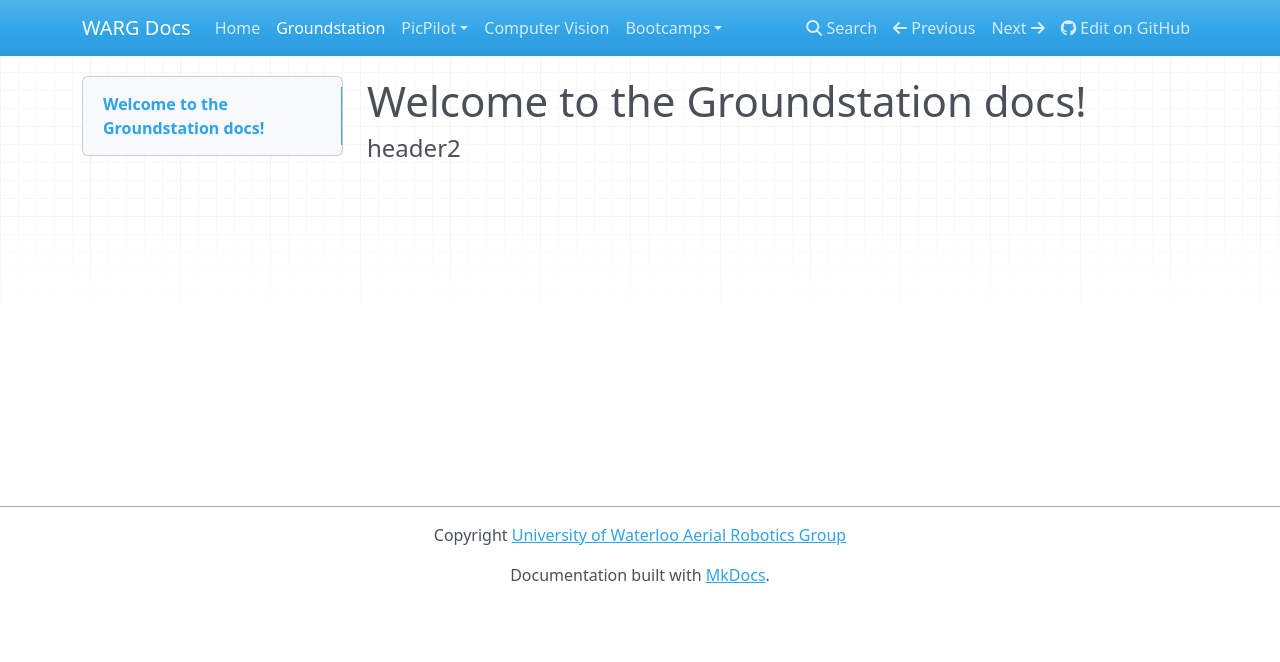
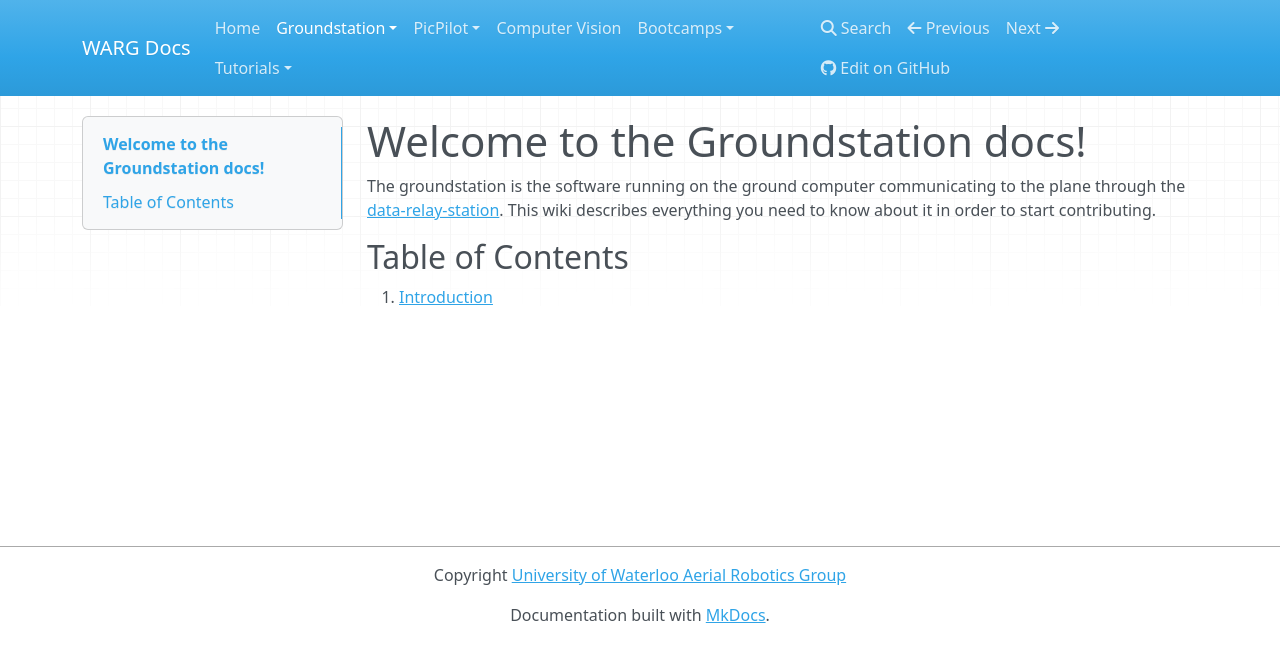
Before and after one commit to UWARG/docs, an MkDocs documentation site: the page built from docs/groundstation/index.md, in a window 1280 px wide. Shown: the top 662 px of the page. Built offline with MkDocs 1.6.1, drawn with Linux system fonts in a browser that asks for light colours; nearby versions of some CDN libraries; old or Windows-style settings are respelled for this version of MkDocs.

Commit message:
Added intro section for groundstation

```diff
--- a/docs/groundstation/index.md
+++ b/docs/groundstation/index.md
@@ -1,3 +1,5 @@
 #Welcome to the Groundstation docs!
+The groundstation is the software running on the ground computer communicating to the plane through the [data-relay-station](https://github.com/UWARG/data-relay-station). This wiki describes everything you need to know about it in order to start contributing.
 
-####header2
+## Table of Contents
+1. [Introduction](introduction.md)
--- a/mkdocs.yml
+++ b/mkdocs.yml
@@ -7,7 +7,9 @@ copyright: Copyright <a href="http://www.uwarg.com"> University of Waterloo Aeri
 
 pages:
 - Home: index.md
-- Groundstation: groundstation/index.md
+- Groundstation:
+  - Table of Contents: groundstation/index.md
+  - Introduction: groundstation/introduction.md
 - PicPilot:
   - Table of Contents: picpilot/index.md
   - Introduction: picpilot/introduction.md
@@ -24,7 +26,8 @@ pages:
   - Path Management: picpilot/path-management.md
   - Resources: picpilot/resources.md
   - FAQ: picpilot/faq.md
-
 - Computer Vision: computervision/index.md
 - Bootcamps:
   - Mechanical: bootcamp/mechanical.md
+- Tutorials:
+  - Git and Github: tutorials/git.md
```
Also changed, not shown: docs/groundstation/introduction.md (added, +32 -0 lines), docs/tutorials/git.md (added, +3 -0 lines).
